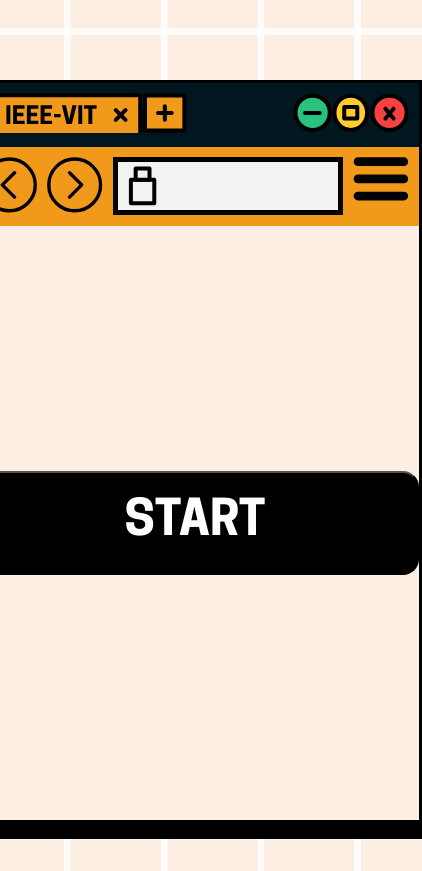
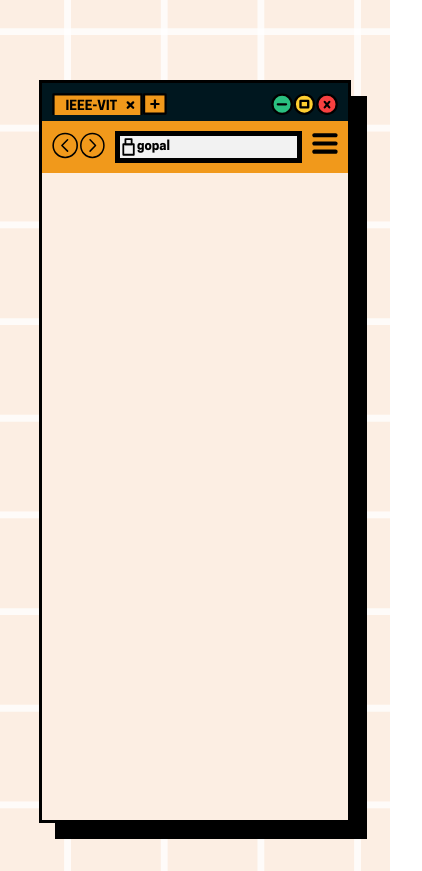
Before and after one commit to Gobi-Ananth/Enrollments-Frontend, a React (Vite) app: page / in a window 390 px wide. Shown: the whole page, 422 px wide, since content can reach past the window. Built offline with nearby package versions, Linux system fonts and the light colour scheme.

Commit message:
Update Wrapper CSS

```diff
--- a/src/App.jsx
+++ b/src/App.jsx
@@ -11,14 +11,7 @@ export default function App() {
   return (
     <Router>
       <Routes>
-        <Route
-          path="/"
-          element={
-            <Wrapper>
-              <RoundZero />
-            </Wrapper>
-          }
-        />
+        <Route path="/" element={<Wrapper></Wrapper>} />
       </Routes>
     </Router>
   );
--- a/src/components/ProgressBar.jsx
+++ b/src/components/ProgressBar.jsx
@@ -24,6 +24,10 @@ export default function ProgressBar({ bgcolor, completed }) {
     transition: "width 0.4s ease-in-out, background-color 0.3s ease-in-out",
   };
 
+  const defaultStyles = {
+    width: "100%",
+  };
+
   return (
     <section aria-label="Progress bar" style={progressBarStyles}>
       <div
@@ -33,7 +37,11 @@ export default function ProgressBar({ bgcolor, completed }) {
         aria-valuemin="0"
         aria-valuemax="100"
       >
-        <span>{`${completed}%`}</span>
+        {completed === 0 ? (
+          <span style={defaultStyles}>Start Your Journey Now</span>
+        ) : (
+          <span>{completed}%</span>
+        )}
       </div>
     </section>
   );
--- a/src/components/RoundZero.css
+++ b/src/components/RoundZero.css
@@ -18,7 +18,7 @@
     flex-direction: column;
     align-items: center;
     justify-content: space-between;
-    padding:1.3rem;
+    padding:1.3rem;border:solid black 4px;
 }
 
 .question-box{
@@ -29,6 +29,7 @@
     justify-content: center;
     width:100%;
     padding:0 10px;
+
 }
 
 .question-text{
@@ -64,14 +65,21 @@
 }
 
 .textarea-input {
-        width: 100%;
+    width: 100%;
         padding: 10px;
         box-sizing: border-box;
-        vertical-align: top;
         text-align: left;
         line-height: 1.2;
-        overflow-wrap: break-word;
+        overflow-y: auto;
         white-space: pre-wrap;
+        /* Ensures text wraps */
+        word-wrap: break-word;
+        /* Breaks long words */
+        resize: vertical;
+        /* Allows resizing vertically */
+        height: 100px;
+        /* Set an initial height */
+        max-height: 300px;
 }
 
 
--- a/src/components/RoundZero.jsx
+++ b/src/components/RoundZero.jsx
@@ -227,7 +227,7 @@ export default function RoundZero() {
             ) : (
               <>
                 <input
-                  className={`input-field ${
+                  className={`${
                     questions[currentQuestion].type === "textarea"
                       ? "textarea-input"
                       : "text-input"
--- a/src/components/SignUpPage.css
+++ b/src/components/SignUpPage.css
@@ -69,7 +69,7 @@ h2 {
     border-radius: 8px;
     font-size: 1rem;
     cursor: pointer;
-    width: 24rem;
+    width: 16rem;
 }
 
 .google-signin:hover {
@@ -124,3 +124,6 @@ footer {
 .social-links li a:hover {
     text-decoration: underline;
 }
+
+
+@med
--- a/src/components/SvgButton.jsx
+++ b/src/components/SvgButton.jsx
@@ -1,7 +1,7 @@
 export default function SvgButton({ svgLabel }) {
   return (
-    <button className="btn" aria-label="Minimize">
-      <object type="image/svg+xml" data={svgLabel}></object>
+    <button className="btn" aria-label={svgLabel}>
+      <img src={svgLabel} />
     </button>
   );
 }
--- a/src/components/Wrapper.css
+++ b/src/components/Wrapper.css
@@ -31,6 +31,7 @@
     justify-content: space-between;
     align-items: flex-start;
     padding:10px 10px 0 10px;
+
 }
 
 .lower-nav{
@@ -48,8 +49,8 @@
    gap:10px;
 }
 
-.nav-controls button{
-    width: 3.5rem;
+.nav-ham{
+    margin-top:2px;
 }
 
 .nav-controls button object{
@@ -82,3 +83,44 @@
     align-items: center;
     justify-content: center;
 }
+
+@media(max-width: 720px){
+    .window-controls img{
+        width:1.4rem;
+    }
+
+    .upper-nav{
+        height:2.4rem;
+    }
+
+    .upper-nav  img{
+        height:1.4rem;
+    }
+
+    .nav-controls{
+        gap:2px;
+        & img{
+            height: 100%;
+            width:1.6rem;
+        }
+    }
+
+    .lower-nav{
+        height:3.2rem;
+    }
+
+    .nav-ham  img{
+        width:1.6rem;
+    }
+
+    .address-bar{
+        height: 100%;
+        font-size: 0.7rem;
+        gap:2px;
+        padding: 0 2px 0 2px;
+    }
+
+    .address-bar img{
+        width:0.8rem;
+    }
+}
--- a/src/components/Wrapper.jsx
+++ b/src/components/Wrapper.jsx
@@ -17,8 +17,8 @@ export default function Wrapper({ title, children }) {
     <main className="wrapper">
       <section className="upper-nav">
         <div className="tab">
-          <object data={Tab} type="image/svg+xml"></object>
-          <object data={Plus} type="image/svg+xml"></object>
+          <img src={Tab} alt="IEEE VIT TAB" />
+          <img src={Plus} alt="Plus" />
         </div>
         <div className="window-controls">
           <SvgButton svgLabel={Minimize} />
@@ -32,10 +32,10 @@ export default function Wrapper({ title, children }) {
           <SvgButton svgLabel={Right} />
         </div>
         <div className="address-bar">
-          <object data={Lock} type="image/svg+xml"></object>
-          <h3 className="text">{title}</h3>
+          <img src={Lock} />
+          <h3 className="text">gopal</h3>
         </div>
-        <div className="nav-controls">
+        <div className="nav-ham">
           <SvgButton svgLabel={Hamburger} />
         </div>
       </section>
```
Lines whose indentation alone changed are shown as unchanged.
